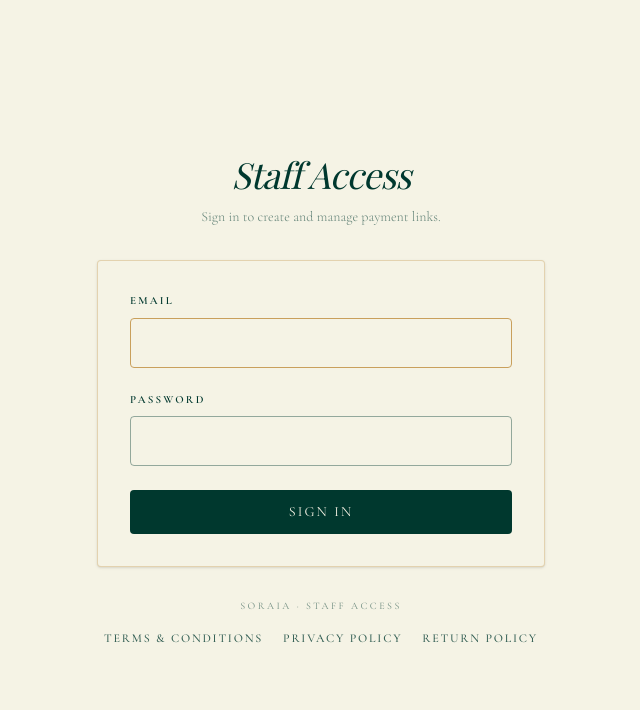
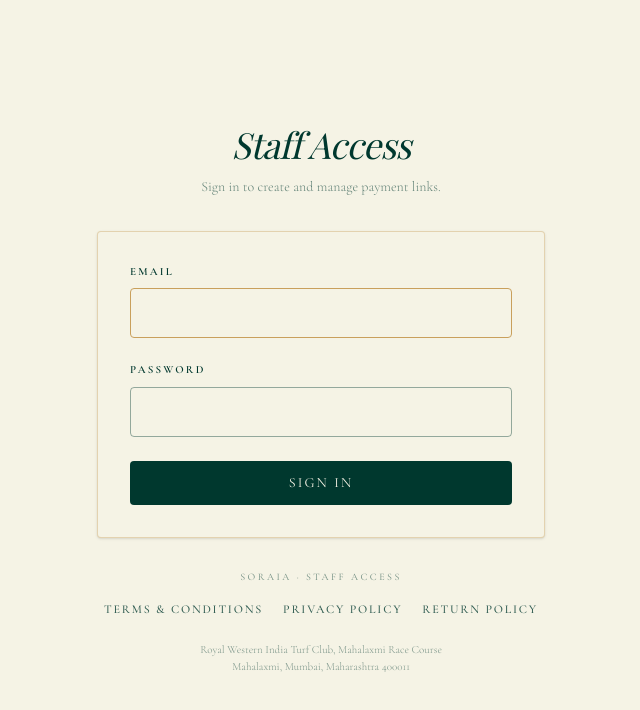
Before and after one commit to ashmay29/Soraia, a Next.js app in the folder apps/kepler/: page /staff/login in a window 1280 px wide. Shown: the top 710 px of the page, without its empty margins (319-959 px from the left). Built offline with nearby package versions, Linux system fonts and the light colour scheme; no server answers; a web font is replaced by a local one.

Commit message:
Update Soraia address to Mahalaxmi Racecourse location (#13)

```diff
--- a/apps/kepler/src/components/Contact.tsx
+++ b/apps/kepler/src/components/Contact.tsx
@@ -50,8 +50,11 @@ export default function Contact() {
               <div>
                 <h3 className="text-primary mb-3 text-xs tracking-[0.2em] uppercase">Location</h3>
                 <p className="text-foreground text-lg leading-relaxed">
-                  Mumbai, India
-                  <br />A destination for refined dining
+                  Royal Western India Turf Club
+                  <br />
+                  Mahalaxmi Race Course, Mahalaxmi
+                  <br />
+                  Mumbai, Maharashtra 400011
                 </p>
               </div>
 
--- a/apps/kepler/src/components/Footer.tsx
+++ b/apps/kepler/src/components/Footer.tsx
@@ -62,9 +62,11 @@ export default function Footer() {
           <div>
             <h4 className="text-gold mb-4 text-xs tracking-[0.2em] uppercase">Contact</h4>
             <p className="text-background text-sm leading-relaxed">
-              Mumbai, India
+              Royal Western India Turf Club
               <br />
-              For reservations and inquiries
+              Mahalaxmi Race Course, Mahalaxmi
+              <br />
+              Mumbai, Maharashtra 400011
             </p>
           </div>
         </div>
--- a/apps/kepler/src/components/legal/content.ts
+++ b/apps/kepler/src/components/legal/content.ts
@@ -37,7 +37,7 @@ export const LEGAL_TABS: LegalTab[] = [
     sections: [
       {
         paragraphs: [
-          "Mumbai, India — a destination for refined dining.",
+          "Royal Western India Turf Club, Mahalaxmi Race Course, Mahalaxmi, Mumbai, Maharashtra 400011.",
           "For reservations and party enquiries, call +91 90049 58000.",
           "Follow us on Instagram @soraiabombay for updates and events.",
         ],
--- a/apps/kepler/src/components/staff/AuthShell.tsx
+++ b/apps/kepler/src/components/staff/AuthShell.tsx
@@ -45,6 +45,11 @@ export default function AuthShell({
             </Link>
           ))}
         </div>
+        <p className="text-primary/50 mt-6 text-center text-[11px] leading-relaxed font-light">
+          Royal Western India Turf Club, Mahalaxmi Race Course
+          <br />
+          Mahalaxmi, Mumbai, Maharashtra 400011
+        </p>
       </div>
     </main>
   );
```
